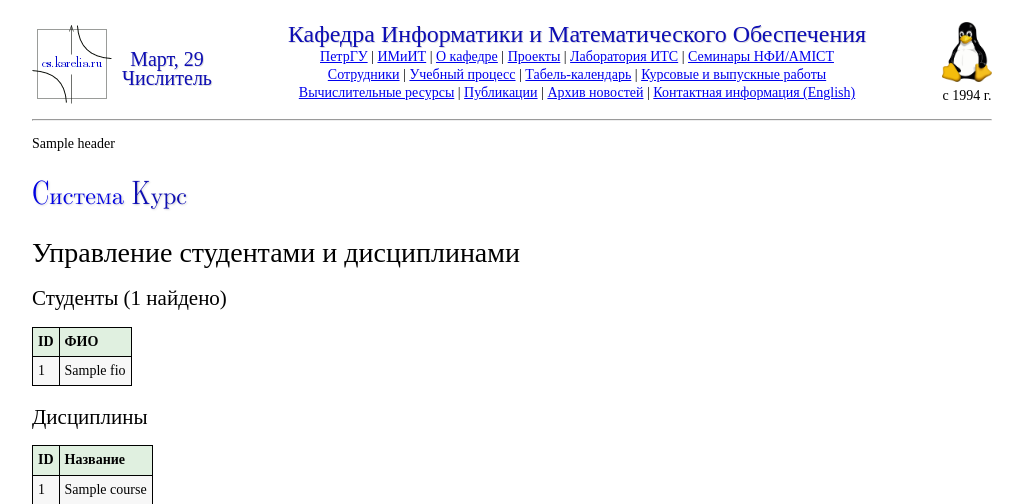
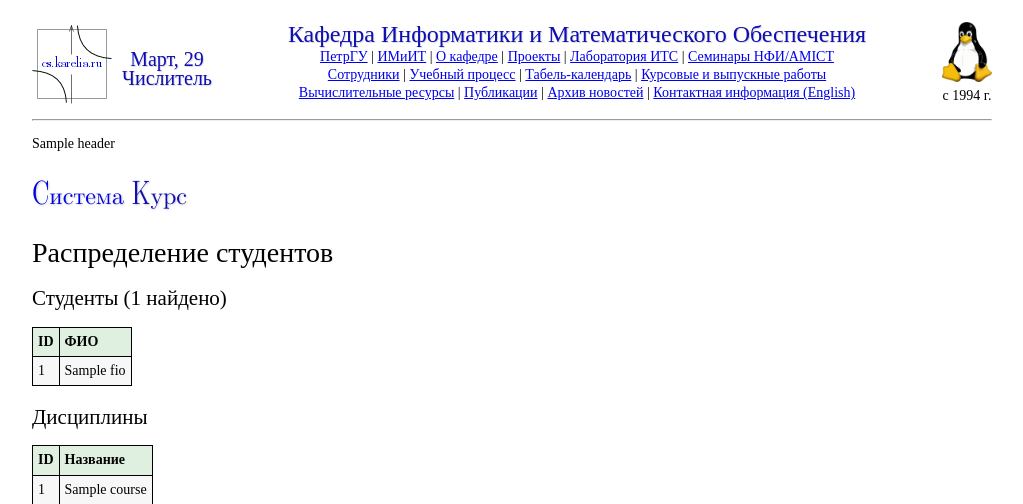
Before and after one commit to APXOHT322/KursFlask, a Flask app: template app/templates/manage_students_courses.html in a window 1280 px wide. Shown: the top 504 px of the page, without its empty margins (128-1151 px from the left). Run offline with Flask 3, Linux system fonts and the light colour scheme; the template is opened without the code that fills it: most values are stand-ins (such as "Sample title", 1, 10 or a date in 2020); parts of the project's set-up code (start-up, migrations or seed data) failed here and were passed over.

Commit message:
Add files via upload

```diff
--- a/app/templates/director_dashboard.html
+++ b/app/templates/director_dashboard.html
@@ -9,7 +9,7 @@
 
         <div class="dashboard-links">
             <a href="{{ url_for('manage_courses_bp.manage_courses') }}">Управление дисциплинами</a>
-            <a href="{{ url_for('manage_students_courses') }}">Управление студентами и дисциплинами</a>
+            <a href="{{ url_for('manage_students_courses') }}">Распределение студентов</a>
             <a href="{{ url_for('reports_bp.generate_reports') }}">Сгенерировать отчет</a>
         </div>
 
--- a/app/templates/manage_students_courses.html
+++ b/app/templates/manage_students_courses.html
@@ -1,9 +1,9 @@
 {% extends 'layout.html' %}
 
-{% block title %}Управление студентами и дисциплинами{% endblock %}
+{% block title %}Распределение студентов{% endblock %}
 
 {% block content %}
-<h1>Управление студентами и дисциплинами</h1>
+<h1>Распределение студентов</h1>
 
 <h2>Студенты ({{ students|length }} найдено)</h2>
 {% if students %}
```
